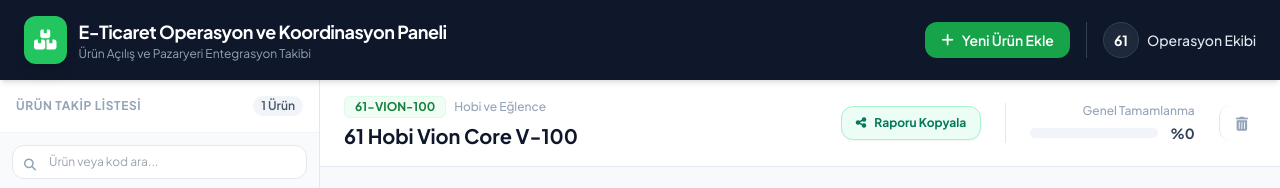
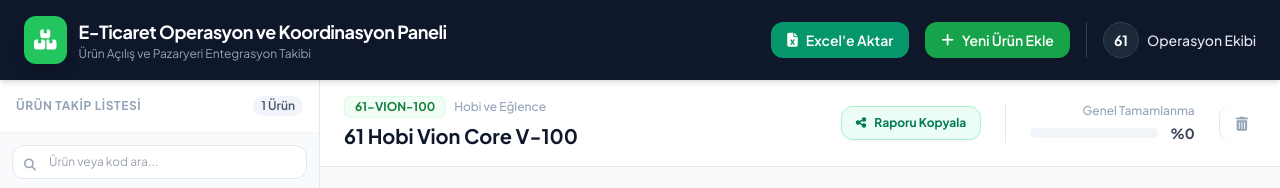
Before and after one commit to rabiayildirim61/fakir-urun-takip, a plain HTML site: page index.html in a window 1280 px wide. Shown: the top 188 px of the page. Drawn offline with nearby package versions, Linux system fonts and the light colour scheme.

Commit message:
index.html

```diff
--- a/index.html
+++ b/index.html
@@ -48,6 +48,11 @@
             </div>
         </div>
         <div class="flex items-center space-x-4">
+            <!-- Excel Export Butonu -->
+            <button onclick="exportToExcel()" class="bg-emerald-600 hover:bg-emerald-700 text-white px-4 py-2 rounded-xl text-sm font-semibold transition shadow-sm flex items-center space-x-2">
+                <i class="fa-solid fa-file-excel"></i>
+                <span>Excel'e Aktar</span>
+            </button>
             <button onclick="openNewProductModal()" class="bg-brand-600 hover:bg-brand-700 text-white px-4 py-2 rounded-xl text-sm font-semibold transition shadow-sm flex items-center space-x-2">
                 <i class="fa-solid fa-plus"></i>
                 <span>Yeni Ürün Ekle</span>
@@ -453,6 +458,33 @@
             });
         }
 
+        function exportToExcel() {
+            if (products.length === 0) {
+                alert("Dışa aktarılacak ürün bulunmuyor!");
+                return;
+            }
+
+            let csvContent = "\uFEFF"; // Türkçe karakter desteği için BOM
+            csvContent += "Ürün Adı;SKU (Ürün Kodu);Kategori;Tamamlanma Oranı\n";
+
+            products.forEach(p => {
+                const progress = calculateProgress(p);
+                const name = `"${p.name.replace(/"/g, '""')}"`;
+                const sku = `"${p.sku.replace(/"/g, '""')}"`;
+                const category = `"${p.category.replace(/"/g, '""')}"`;
+                csvContent += `${name};${sku};${category};%${progress}\n`;
+            });
+
+            const blob = new Blob([csvContent], { type: 'text/csv;charset=utf-8;' });
+            const url = URL.createObjectURL(blob);
+            const link = document.createElement("a");
+            link.setAttribute("href", url);
+            link.setAttribute("download", "e-ticaret_operasyon_raporu.csv");
+            document.body.appendChild(link);
+            link.click();
+            document.body.removeChild(link);
+        }
+
         function toggleTopFlow(idx) {
             const p = products.find(x => x.id === currentProductId);
             if (!p) return;
@@ -491,6 +523,8 @@
         function openNewProductModal() {
             document.getElementById('productModal').classList.remove('hidden');
         }
+
+        function closeNewPersonModal() {} // legacy
 
         function closeNewProductModal() {
             document.getElementById('productModal').classList.add('hidden');
```
